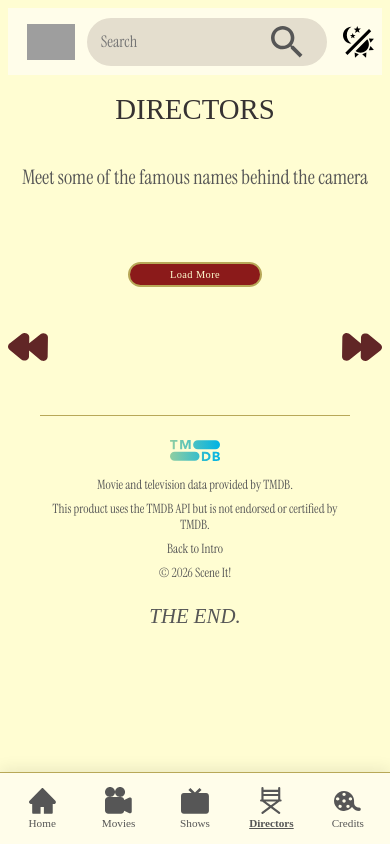
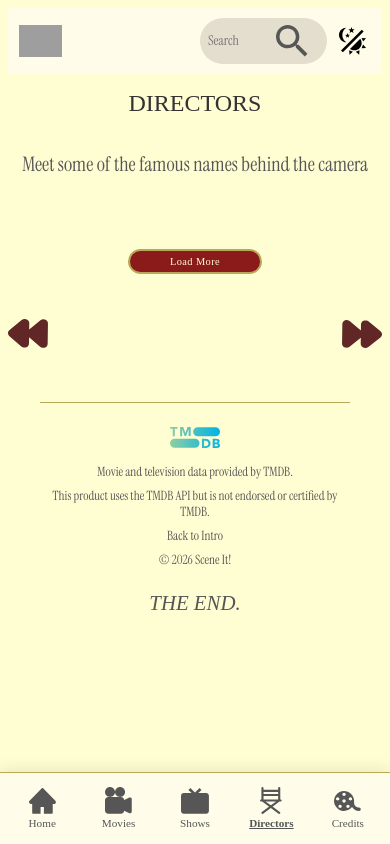
Before and after one commit to ShafiqaG/Scene-It-Website, a plain HTML site: page pages/directors.html in a window 390 px wide. Drawn offline with nearby package versions, Linux system fonts and the light colour scheme; no server answers; grey boxes are pictures that could not be loaded; a web font is replaced by a local one.

Commit message:
responsive issues

```diff
--- a/interactions/credits.js
+++ b/interactions/credits.js
@@ -51,9 +51,9 @@ if (stage && roll && controls && typeof gsap !== "undefined" && !reduceMotion){
           }
         });
       }, { once: true });
-      introVideo.play().catch(() =>{
-        intro.remove();
-        startRoll();
+      introVideo.play().catch((error) =>{
+        console.warn("Video autoplay blocked", error)
+       introVideo.controls = true;
       });
 
     } else{
--- a/stylesheets/director.css
+++ b/stylesheets/director.css
@@ -31,15 +31,24 @@
 
 @media (max-width: 480px){
   .directors-title {
-    gap: 0.5rem;
+    gap: 0.4rem;
+    width: 100%;
+    box-sizing: border-box;
   }
 
   .clapperboard {
-    width: 50px;
+    width: clamp(35px, 12vw, 55px);
+    flex-shrink: 1;
+  }
+
+  .clapperboard img{
+    width: 165%;
+    max-width: none;
   }
 
   .directors-title h1 {
-    font-size: clamp(1.8rem, 7vw, 2.5rem);
+    font-size: clamp(1.5rem, 6vw, 2.2rem);
+    white-space: nowrap;
   }
 }
 
--- a/stylesheets/styles.css
+++ b/stylesheets/styles.css
@@ -234,7 +234,7 @@ main>p{
 }
 
 .theme-toggle{
-  margin-left: auto;
+  margin-left: 0;
   flex-shrink: 0;
 }
 
@@ -243,16 +243,18 @@ main>p{
     position: sticky;
     top: 0;
     flex-wrap: nowrap;
-    gap: 0.75rem;
+    gap: 0.5rem;
     height:auto;
     min-height: 4rem;
-    padding: 0.6rem 5%;
+    padding: 0.6rem 3%;
     display: flex;
     align-items: center;
+    box-sizing: border-box;
   }
 
   .header .logo img{
-    height: 2.25rem;
+    height: 2rem;
+    width: auto;
   }
 
   .main-nav{
@@ -277,7 +279,6 @@ main>p{
 
 
   .main-nav ul{
-    flex-direction: flex;
     flex-direction: row;
     justify-content: space-around;
     align-items: center;
@@ -315,16 +316,26 @@ main>p{
   }
 
   .search{
-    transition: box-shadow 0.3s ease;
+     margin-left: auto;
+    flex: 0 1 auto;
+    min-width: 0;
+    padding: 0.2rem 0.4rem;
   }
 
   .search input{
-    width: 0.35s ease;
+    width: clamp(2.5rem, 15vw, 5rem);
+    min-width: 0;
+    font-size: 0.85rem;
+  }
+
+  .theme-toggle{
+    margin-left: 0;
+    flex-shrink: 0;
   }
 
   .theme-toggle img{
-    width: 2rem;
-    height: 2rem;
+    width: 1.75rem;
+    height: 1.75rem;
   }
 }
 
```
